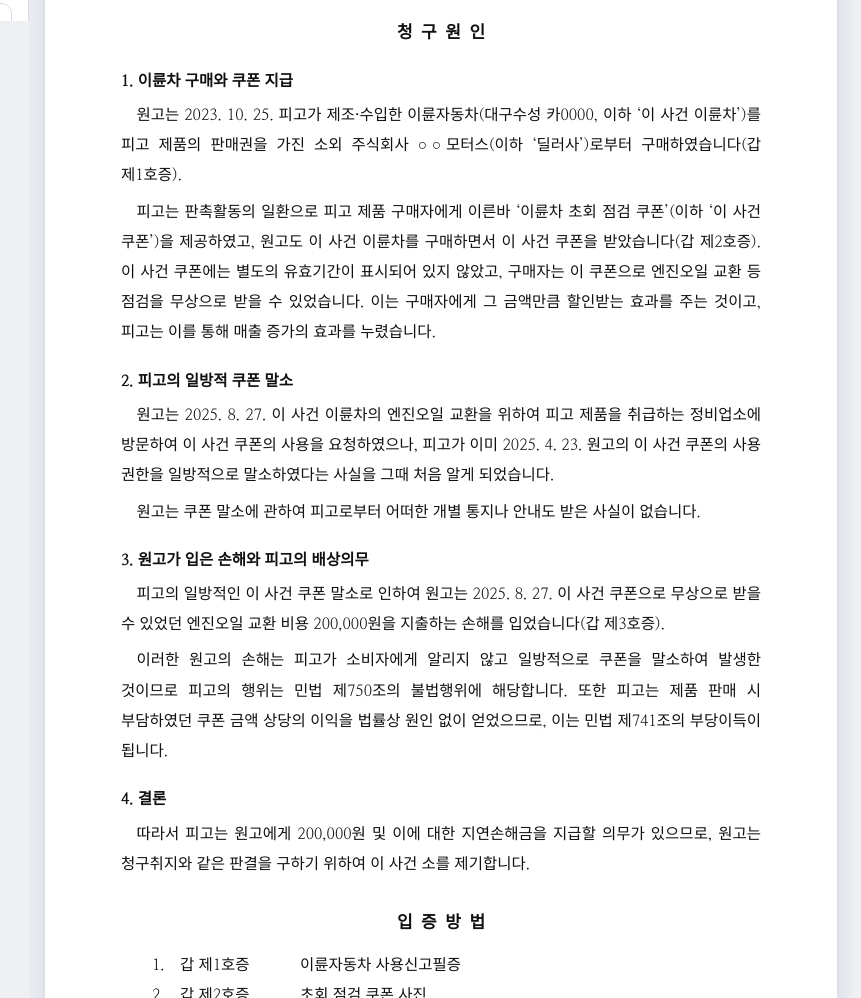
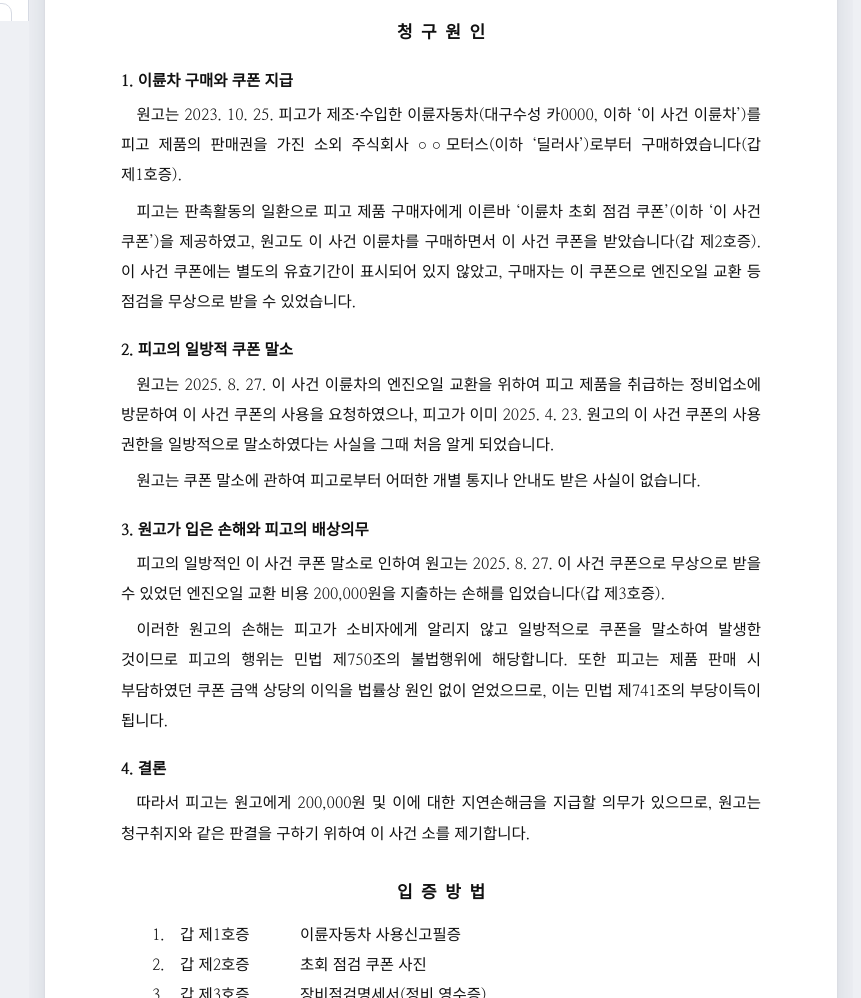
Before and after one commit to sweetrain4you-bot/selfro, a plain HTML site: page index.html in a window 1280 px wide. Shown: the part 800-1798 px from the top of the page, without its empty margins (419-1280 px from the left). Drawn offline with Linux system fonts and the light colour scheme; a web font is replaced by a local one.

Commit message:
청구원인 1항 문장 삭제
Co-Authored-By: Claude Opus 5.5 <noreply@anthropic.com>

```diff
--- a/index.html
+++ b/index.html
@@ -656,7 +656,7 @@ function build(){
   const R = [];
   R.push({h:'1. 이륜차 구매와 쿠폰 지급', p:[
     `원고는 ${D(v.buyDate)} 피고가 제조·수입한 이륜자동차(${veh?esc(veh):'<span class="blank">차량번호</span>'}, 이하 ‘이 사건 이륜차’)를 피고 제품의 판매권을 가진 소외 ${B(v.dealer,'딜러사')}(이하 ‘딜러사’)로부터 구매하였습니다${ref('reg')}.`,
-    `피고는 판촉활동의 일환으로 피고 제품 구매자에게 이른바 ‘이륜차 초회 점검 쿠폰’(이하 ‘이 사건 쿠폰’)을 제공하였고, 원고도 이 사건 이륜차를 구매하면서 이 사건 쿠폰을 받았습니다${ref('coupon')}. 이 사건 쿠폰에는 별도의 유효기간이 표시되어 있지 않았고, 구매자는 이 쿠폰으로 엔진오일 교환 등 점검을 무상으로 받을 수 있었습니다. 이는 구매자에게 그 금액만큼 할인받는 효과를 주는 것이고, 피고는 이를 통해 매출 증가의 효과를 누렸습니다.`
+    `피고는 판촉활동의 일환으로 피고 제품 구매자에게 이른바 ‘이륜차 초회 점검 쿠폰’(이하 ‘이 사건 쿠폰’)을 제공하였고, 원고도 이 사건 이륜차를 구매하면서 이 사건 쿠폰을 받았습니다${ref('coupon')}. 이 사건 쿠폰에는 별도의 유효기간이 표시되어 있지 않았고, 구매자는 이 쿠폰으로 엔진오일 교환 등 점검을 무상으로 받을 수 있었습니다.`
   ]});
   const p2 = [
     unused
```
